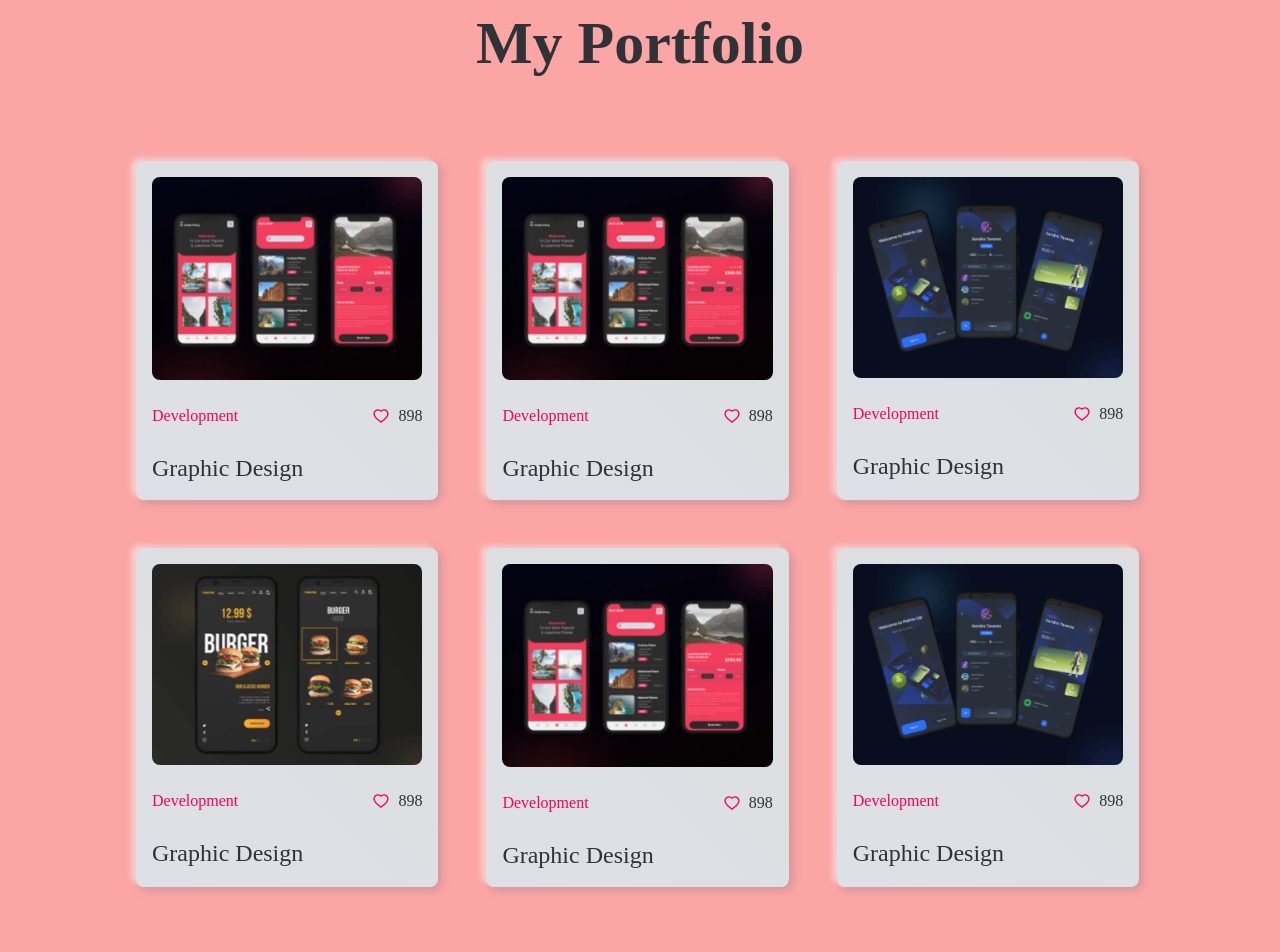
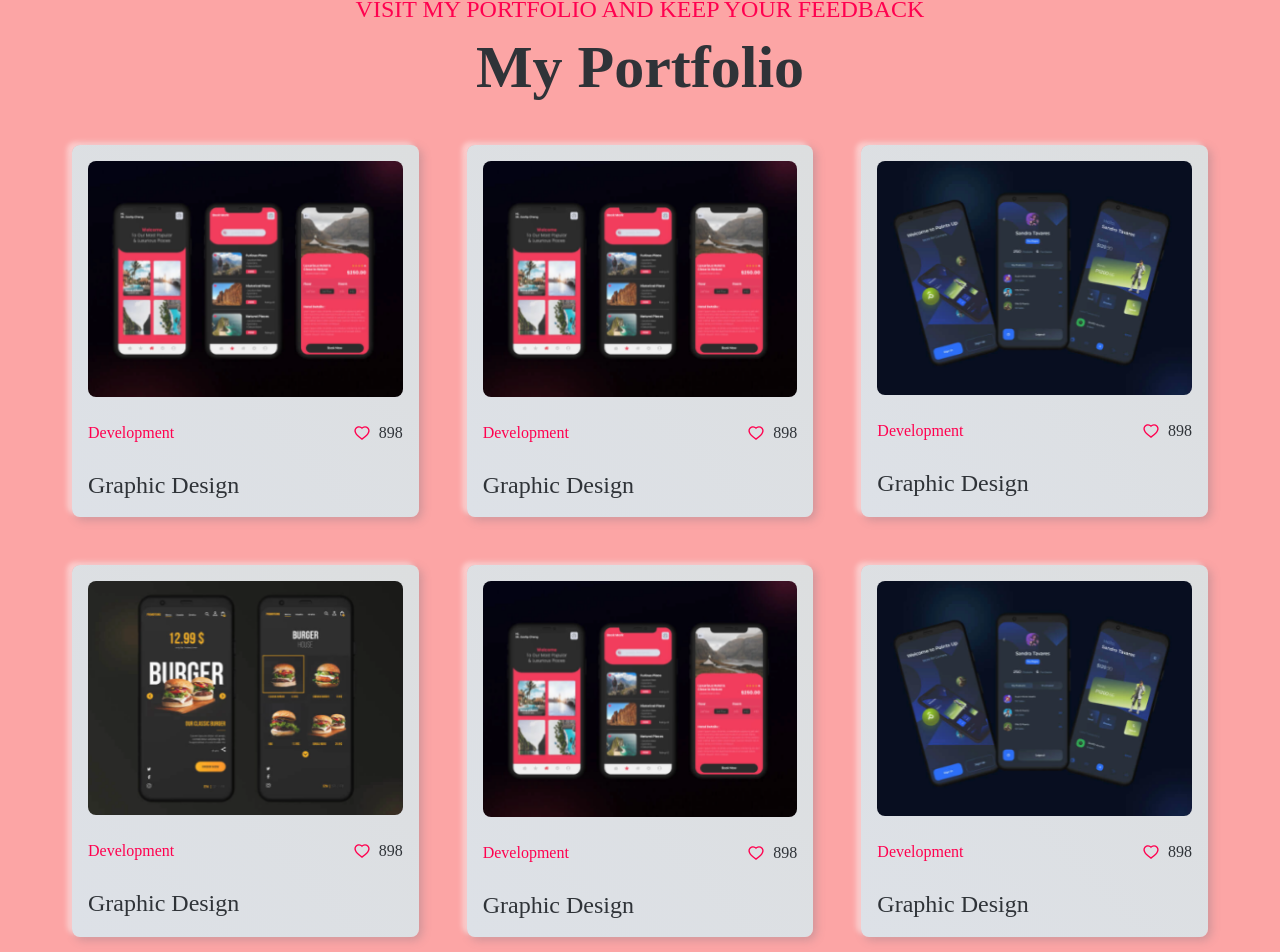
Before and after one commit to ultramind/my-official-react-portfolio, a React (Vite) app: page / in a window 1280 px wide. Shown: the part 2212-3164 px from the top of the page. Built offline with nearby package versions, Linux system fonts and the light colour scheme; a web font is replaced by a local one.

Commit message:
Styled the Portfolio section responsiveness sm,md,lg,xl

```diff
--- a/src/components/Portfolio/index.jsx
+++ b/src/components/Portfolio/index.jsx
@@ -13,17 +13,17 @@ const Portfolio = () => {
     AOS.init({ duration: 1000 });
   }, []);
   return (
-    <div className="p-2 my-20 md:px-[10%]">
+    <div className="p-2 my-20 md:p-6 lg:px-16">
       <div className="title text-center space-y-3 " data-aos="fade-up">
-        <h3 className="text-primary">
+        <h3 className="text-primary text-2xl">
           VISIT MY PORTFOLIO AND KEEP YOUR FEEDBACK
         </h3>
         <h1 className="text-4xl font-bold md:text-6xl">My Portfolio</h1>
       </div>
-      <div className="cardContainer space-y-8 mt-20 p-2 md:space-y-0 md:flex md:flex-wrap md:gap-12">
+      <div className="cardContainer space-y-8 mt-10 p-2 md:space-y-0 md:flex md:flex-wrap md:gap-12">
         {/* card item */}
         <div
-          className="p-4 shadow-default rounded-lg md:basis-[30%]"
+          className="p-4 shadow-default rounded-lg md:w-[30%] md:shrink md:grow"
           data-aos="fade-up"
           data-aos-duration="1000"
         >
@@ -42,7 +42,7 @@ const Portfolio = () => {
           </div>
         </div>
         <div
-          className="p-4 shadow-default rounded-lg md:basis-[30%]"
+          className="p-4 shadow-default rounded-lg md:w-[30%] md:shrink md:grow"
           data-aos="fade-up"
           data-aos-duration="1200"
         >
@@ -61,7 +61,7 @@ const Portfolio = () => {
           </div>
         </div>
         <div
-          className="p-4 shadow-default rounded-lg md:basis-[30%]"
+          className="p-4 shadow-default rounded-lg md:w-[30%] md:shrink md:grow"
           data-aos="fade-up"
           data-aos-duration="1400"
         >
@@ -80,7 +80,7 @@ const Portfolio = () => {
           </div>
         </div>
         <div
-          className="p-4 shadow-default rounded-lg md:basis-[30%]"
+          className="p-4 shadow-default rounded-lg md:w-[30%] md:shrink md:grow"
           data-aos="fade-up"
           data-aos-duration="1600"
         >
@@ -99,7 +99,7 @@ const Portfolio = () => {
           </div>
         </div>
         <div
-          className="p-4 shadow-default rounded-lg md:basis-[30%]"
+          className="p-4 shadow-default rounded-lg md:w-[30%] md:shrink md:grow"
           data-aos="fade-up"
           data-aos-duration="1800"
         >
@@ -117,7 +117,7 @@ const Portfolio = () => {
             <h2 className="text-2xl font-normal">Graphic Design</h2>
           </div>
         </div>
-        <div className="p-4 shadow-default rounded-lg md:basis-[30%]">
+        <div className="p-4 shadow-default rounded-lg md:w-[30%] md:shrink md:grow">
           <div
             class="card flex-col space-y-6"
             data-aos="fade-up"
```
